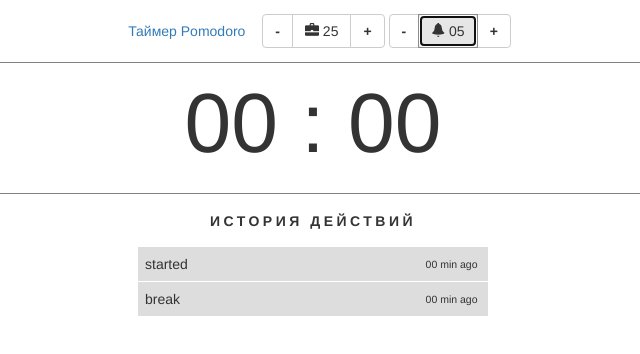
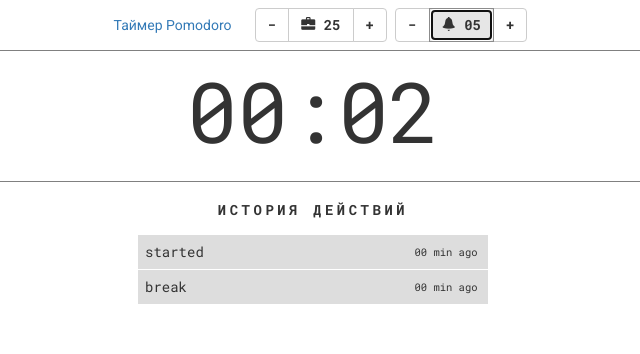
Before and after one commit to bskydive/JavaScriptPractice, a plain HTML site: page portfolio/timer.html in a window 1280 px wide. Both pictures are taken after a click on the button "05". Shown: the whole page, without its empty margins (327-967 px from the left). Drawn offline with nearby package versions, Linux system fonts and the light colour scheme.

Commit message:
beautified change fon imports

```diff
--- a/portfolio/timer.html
+++ b/portfolio/timer.html
@@ -6,26 +6,45 @@
 
     <meta charset = "utf-8">
     <meta name = "viewport" content = "width=device-width, initial-scale=1">
-    <title>Pomodoro timer 00:00</title>
+
+    <title id = "id_titleText">00 : 00</title>
+
+    <link rel = "stylesheet" type = "text/css"
+          href = "https://maxcdn.bootstrapcdn.com/font-awesome/4.5.0/css/font-awesome.min.css">
+    <link rel = "stylesheet" type = "text/css" href = "//maxcdn.bootstrapcdn.com/bootstrap/3.3.5/css/bootstrap.min.css">
+
+    <link href = 'https://fonts.googleapis.com/css?family=Roboto+Mono:400,700&subset=latin,cyrillic-ext'
+          rel = 'stylesheet' type = 'text/css'>
+    <link href = 'https://fonts.googleapis.com/css?family=Roboto&subset=latin,cyrillic-ext' rel = 'stylesheet'
+          type = 'text/css'>
+    <link href = 'https://fonts.googleapis.com/css?family=Ubuntu+Mono:400,700&subset=latin,cyrillic-ext'
+          rel = 'stylesheet' type = 'text/css'>
+
     <style type = "text/css">
 
+        body {
+            font-family: 'Roboto Mono', Monospace, serif;
+        }
 
         #id_timeText {
+
             padding: 0px;
             margin: 0px;
             font-size: 6em;
         }
 
-        #id_headerControls {
+        #id_headerCaption {
             padding: 1em;
+            font-family: Roboto, Monospace, serif;
+        }
+
+        .btnControls {
+            font-family: 'Roboto Mono', Monospace, serif;
+            font-weight: 700 !important;
         }
 
         #id_timeText {
             border-top: 1px solid gray;
-        }
-
-        .btnTimer {
-            font-size: 1em;
         }
 
         #id_historyText {
@@ -63,11 +82,7 @@
 
     <script type = "text/javascript" src = "https://platform.twitter.com/widgets.js"></script>
     <script type = "text/javascript" src = "https://code.jquery.com/jquery-1.11.3.min.js"></script>
-    <link rel = "stylesheet" type = "text/css"
-          href = "https://maxcdn.bootstrapcdn.com/font-awesome/4.5.0/css/font-awesome.min.css">
-    <link rel = "stylesheet" type = "text/css" href = "//maxcdn.bootstrapcdn.com/bootstrap/3.3.5/css/bootstrap.min.css">
-    <link rel = "stylesheet" type = "text/css"
-          href = "//fonts.googleapis.com/css?family=Roboto:400italic,300,700,300italic,400&subset=latin,cyrillic-ext">
+
 
     <script>
 
@@ -108,29 +123,39 @@
         }
 
         function showTime() {
-            //todo add showTime to Pause button
-            //todo add zeroes to begin of one digit
 
             //dedicated allocation for easy refactoring. "From single line"
             var msecNow = 0, secondsSpend = 0, secondsSpendCutted = 0, minutesSpend = 0;
             var continueCondition = false;
+            var timeSpendString = "";
 
             msecNow = performance.now();
 
             secondsSpend = ((msecNow - msecStart).toFixed() / 1000).toFixed();
 
-            if (secondsMaxValue >= secondsSpend) {
-                continueCondition = true;
-            } else {
-                continueCondition = false;
-            }
+            continueCondition = (secondsMaxValue > secondsSpend);
 
             //.toString().split(".")[0] added for cross-browser compatibility
             secondsSpend = ((msecNow - msecStart) / 1000).toString().split(".")[0];
             minutesSpend = (secondsSpend / 60).toString().split(".")[0];
             secondsSpendCutted = secondsSpend - (minutesSpend * 60);
 
-            document.getElementById('id_timeText').innerHTML = "<p>" + minutesSpend.toString() + ":" + secondsSpendCutted.toString() + "</p>";
+            if (minutesSpend < 10) {
+                timeSpendString = "<p>0";
+            } else {
+                timeSpendString = "<p>";
+            }
+
+            timeSpendString += minutesSpend.toString() + ":";
+
+            if (secondsSpendCutted < 10) {
+                timeSpendString += "0";
+            }
+
+            timeSpendString += secondsSpendCutted.toString() + "</p>";
+
+            document.getElementById('id_timeText').innerHTML = timeSpendString;
+            document.getElementById('id_titleText').innerHTML = timeSpendString;
 
             return continueCondition;
         }
@@ -145,8 +170,9 @@
         }
 
         function startPause() {
-            //todo: add captoon with time showing
             msecStart = performance.now();
+            secondsMaxValue = smallPauseMaxValue * 60;
+            recursiveTimeout();
         }
 
         function incSmallPause() {
@@ -216,11 +242,11 @@
 <body>
 
 
-<div class = "container-fluid text-center" id = "id_headerControls">
+<div class = "container-fluid text-center">
 
-    <button type = "button" class = "btn btn-link" href = "http://pomodorotechnique.com/">
-        Таймер Pomodoro
-    </button>
+    <a class = "btn btn-link" id = "id_headerCaption" href = "http://pomodorotechnique.com/"
+       role = "button">Таймер Pomodoro</a>
+
     <!--<div class="btn-group " role="group" aria-label="...">-->
 
     <!--	<button type="button" class="btn btn-default navbar-btn" id="id_btnTimer">-->
@@ -236,27 +262,27 @@
 
     <div class = "btn-group " role = "group" aria-label = "...">
 
-        <button type = "button" class = "btn btn-default  controlBtn" id = "id_btnTimerDec">
-            <strong>-</strong>
+        <button type = "button" class = "btn btn-default btnControls" id = "id_btnTimerDec">
+            −
         </button>
-        <button type = "button" class = "btn btn-default  controlBtn" id = "id_btnTimer">
+        <button type = "button" class = "btn btn-default btnControls" id = "id_btnTimer">
             <i class = "glyphicon glyphicon-briefcase"></i> 25
         </button>
-        <button type = "button" class = "btn btn-default  controlBtn" id = "id_btnTimerInc">
-            <strong>+</strong>
+        <button type = "button" class = "btn btn-default btnControls" id = "id_btnTimerInc">
+            +
         </button>
     </div>
 
-    <div class = "btn-group " role = "group" aria-label = "...">
+    <div class = "btn-group  btnControls" role = "group" aria-label = "...">
 
-        <button type = "button" class = "btn btn-default  controlBtn" id = "id_btnSmallPauseDec">
-            <strong>-</strong>
+        <button type = "button" class = "btn btn-default btnControls" id = "id_btnSmallPauseDec">
+            −
         </button>
-        <button type = "button" class = "btn btn-default  controlBtn" id = "id_btnSmallPause">
+        <button type = "button" class = "btn btn-default btnControls" id = "id_btnSmallPause">
             <i class = "glyphicon glyphicon-bell"></i> 05
         </button>
-        <button type = "button" class = "btn btn-default  controlBtn" id = "id_btnSmallPauseInc">
-            <strong>+</strong>
+        <button type = "button" class = "btn btn-default btnControls" id = "id_btnSmallPauseInc">
+            +
         </button>
     </div>
 
@@ -266,7 +292,7 @@
 
 <div class = "container-fluid text-center" id = "id_timeText">
 
-    <p>00 : 00</p>
+    <p>00:00</p>
 
 </div>
 
```
